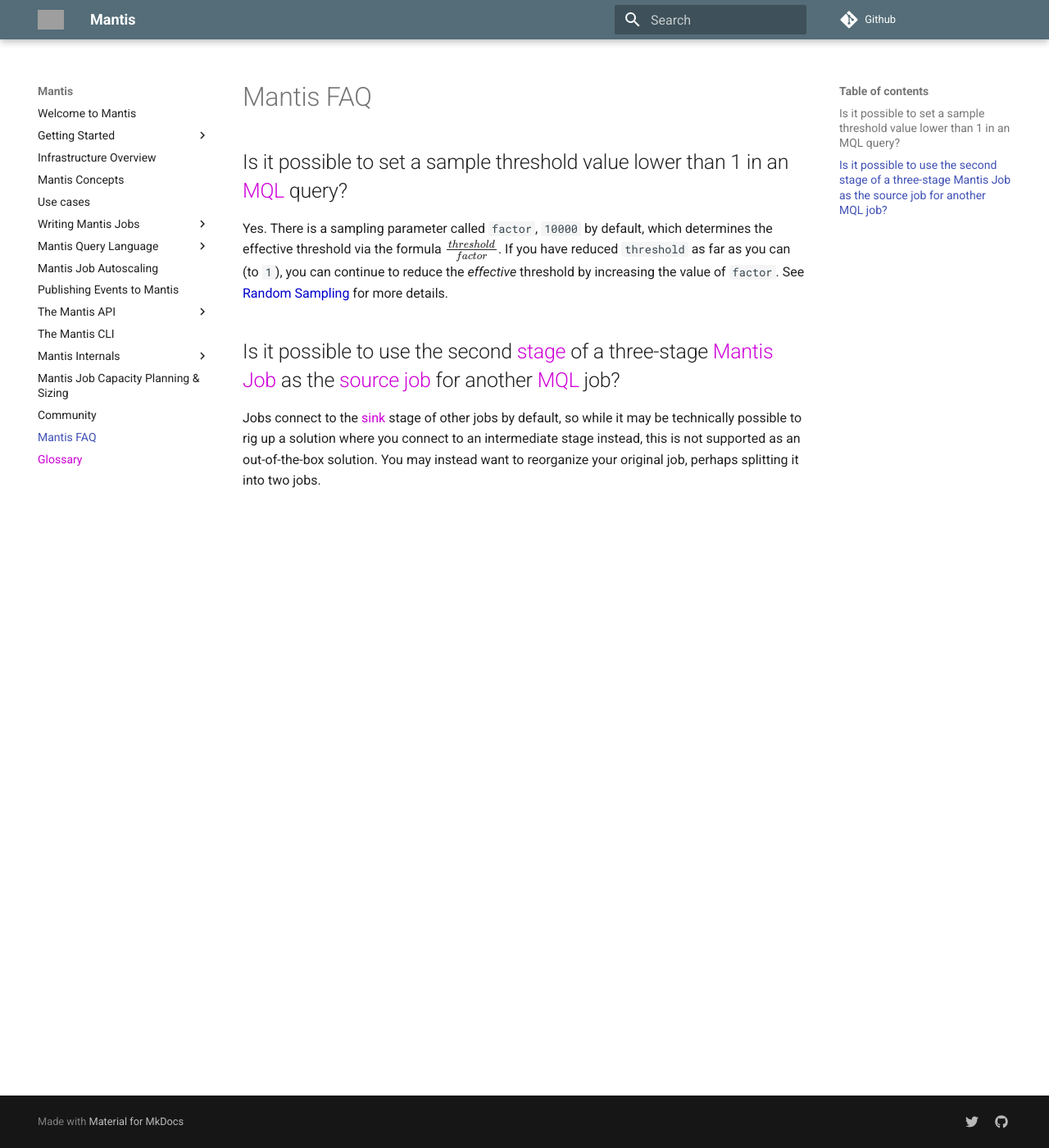
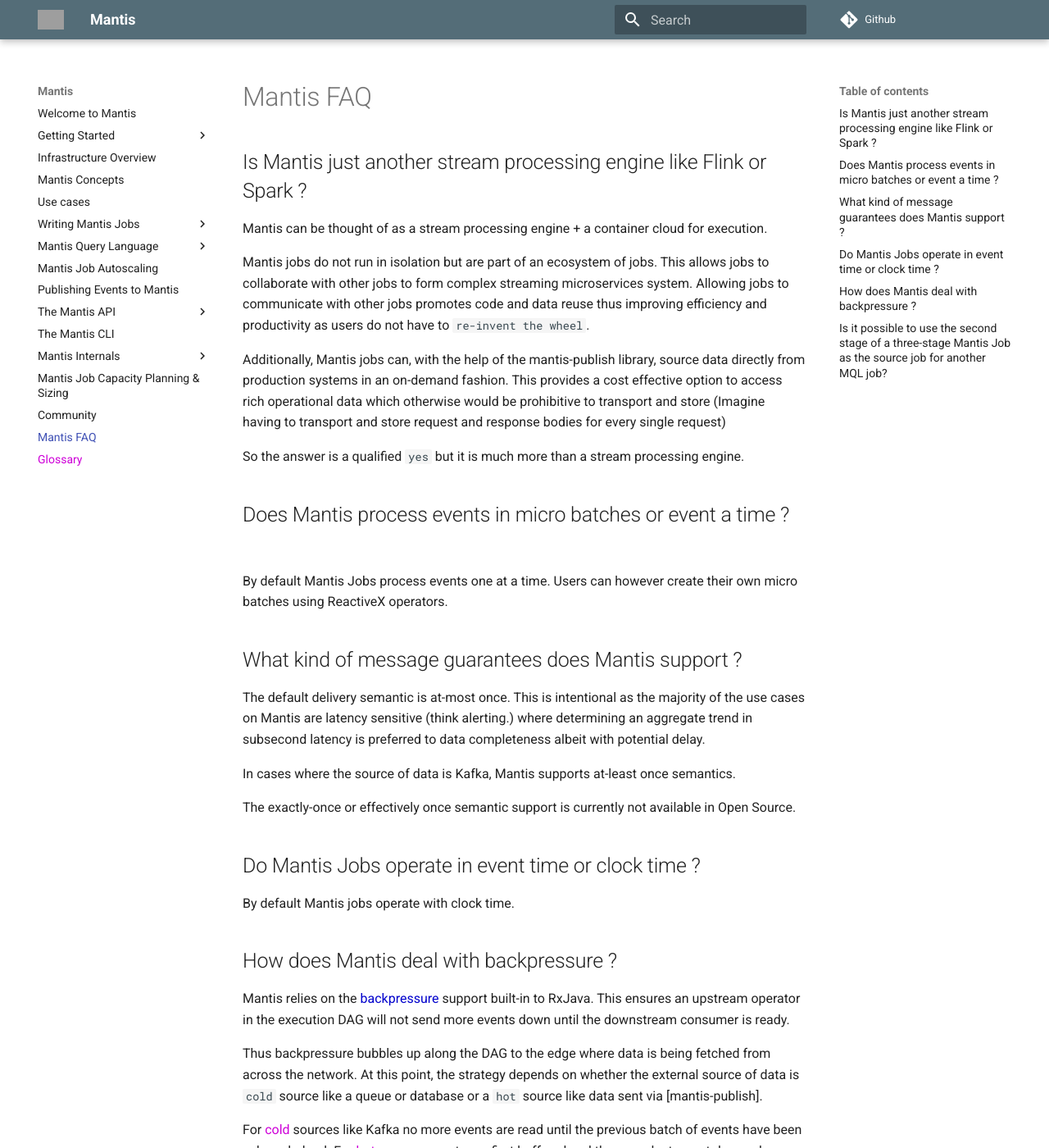
Before and after one commit to Netflix/mantis, an MkDocs documentation site: the page built from docs/docs/faq.md, in a window 1280 px wide and 1400 px high. Shown: the whole window at 82% size. Built offline with MkDocs 1.6.1 and Material for MkDocs 9.7.7, drawn with Linux system fonts in a browser that asks for light colours; formulas are drawn with MathJax 3; comment, search, counter and statistics services are not loaded; some of the changed text lies outside the part shown; grey boxes are pictures that could not be loaded.

Commit message:
Add more FAQ questions, source job diagram, getting started landing page

```diff
--- a/docs/docs/faq.md
+++ b/docs/docs/faq.md
@@ -1,9 +1,51 @@
-## Is it possible to set a sample threshold value lower than 1 in an [MQL] query?
+## Is Mantis just another stream processing engine like Flink or Spark ?
 
-Yes.
-There is a sampling parameter called `factor`, `10000` by default, which determines the effective threshold via the formula $\frac{threshold}{factor}$.
-If you have reduced `threshold` as far as you can (to `1`), you can continue to reduce the *effective* threshold by increasing the value of `factor`.
-See [Random Sampling](MQL/sampling#random-sampling) for more details.
+Mantis can be thought of as a stream processing engine + a container cloud for execution.
+
+Mantis jobs do not run in isolation but are part of an ecosystem of jobs. This allows jobs to collaborate
+with other jobs to form complex streaming microservices system. Allowing jobs to communicate with other jobs
+promotes code and data reuse thus improving efficiency and productivity as users do not have to `re-invent
+the wheel`.
+
+Additionally, Mantis jobs can, with the help of the mantis-publish library, source data directly from production systems
+in an on-demand fashion. This provides a cost effective option to access rich operational data which otherwise would
+be prohibitive to transport and store (Imagine having to transport and store request and response bodies for every single
+request)
+
+So the answer is a qualified `yes` but it is much more than a stream processing engine.
+
+## Does Mantis process events in micro batches or event a time ?
+By default Mantis Jobs process events one at a time. Users can however create their own micro batches
+using ReactiveX operators.
+
+## What kind of message guarantees does Mantis support ?
+
+The default delivery semantic is at-most once. This is intentional as the majority of the use cases on Mantis
+are latency sensitive (think alerting.) where determining an aggregate trend in subsecond latency is preferred to
+data completeness albeit with potential delay.
+
+In cases where the source of data is Kafka, Mantis supports at-least once semantics.
+
+The exactly-once or effectively once semantic support is currently not available in Open Source.
+
+## Do Mantis Jobs operate in event time or clock time ?
+
+By default Mantis jobs operate with clock time.
+
+## How does Mantis deal with backpressure ?
+
+Mantis relies on the [backpressure](https://github.com/ReactiveX/RxJava/wiki/Backpressure) support built-in to RxJava.
+This ensures an upstream operator in the execution DAG will not send more events down until the downstream
+consumer is ready.
+
+Thus backpressure bubbles up along the DAG to the edge where data is being fetched from across the network.
+At this point, the strategy depends on whether the external source of data is `cold` source like a queue or
+database or a `hot` source like data sent via [mantis-publish].
+
+For [cold] sources like Kafka no more events are read until the previous batch of events have been acknowledged.
+For [hot] sources events are first buffered and then as a last resort dropped.
+
+One effective way to deal with backpressure in Mantis, is to enable [autoscale] on the job with a strategy to scale up on backpressure.
 
 ## Is it possible to use the second [stage] of a three-stage [Mantis Job] as the [source job] for another [MQL] job?
 
```
Also changed, not shown: docs/docs/autoscaling.md (+7 -3 lines), docs/docs/concepts.md (+4 -2 lines), docs/docs/gettingstarted/index.md (added, +10 -0 lines), docs/docs/index.md (+1 -1 lines), docs/docs/internals/mre.md (+3 -3 lines), docs/docs/images/kafka-source-job.png (added), docs/docs/images/understand-complexity.png.
